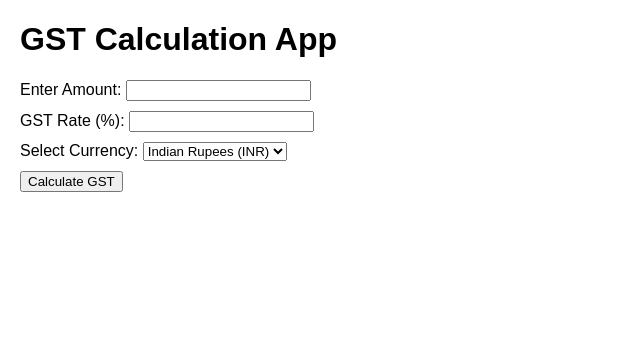
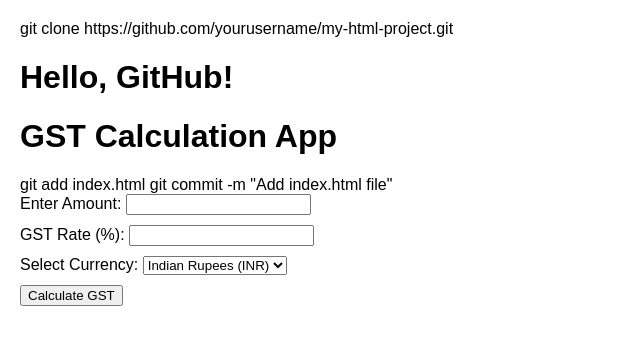
Before and after one commit to Laksh1235/Myhtml, a plain HTML site: page index.html.html in a window 1280 px wide. Shown: the whole page, without its empty margins (0-640 px from the left). Drawn offline with Linux system fonts and the light colour scheme.

Commit message:
Update index.html.html

```diff
--- a/index.html.html
+++ b/index.html.html
@@ -1,9 +1,12 @@
 <!DOCTYPE html>
 <html lang="en">
 <head>
+    git clone https://github.com/yourusername/my-html-project.git
+
 <meta charset="UTF-8">
 <meta name="viewport" content="width=device-width, initial-scale=1.0">
 <title>GST Calculation App</title>
+    <title>My HTML Project</title>
 <style>
     /* Add your custom CSS styles here */
     body {
@@ -16,7 +19,10 @@
 </style>
 </head>
 <body>
+    <h1>Hello, GitHub!</h1>
 <h1>GST Calculation App</h1>
+git add index.html
+git commit -m "Add index.html file"
 
 <div class="input-group">
     <label for="amount">Enter Amount:</label>
```
